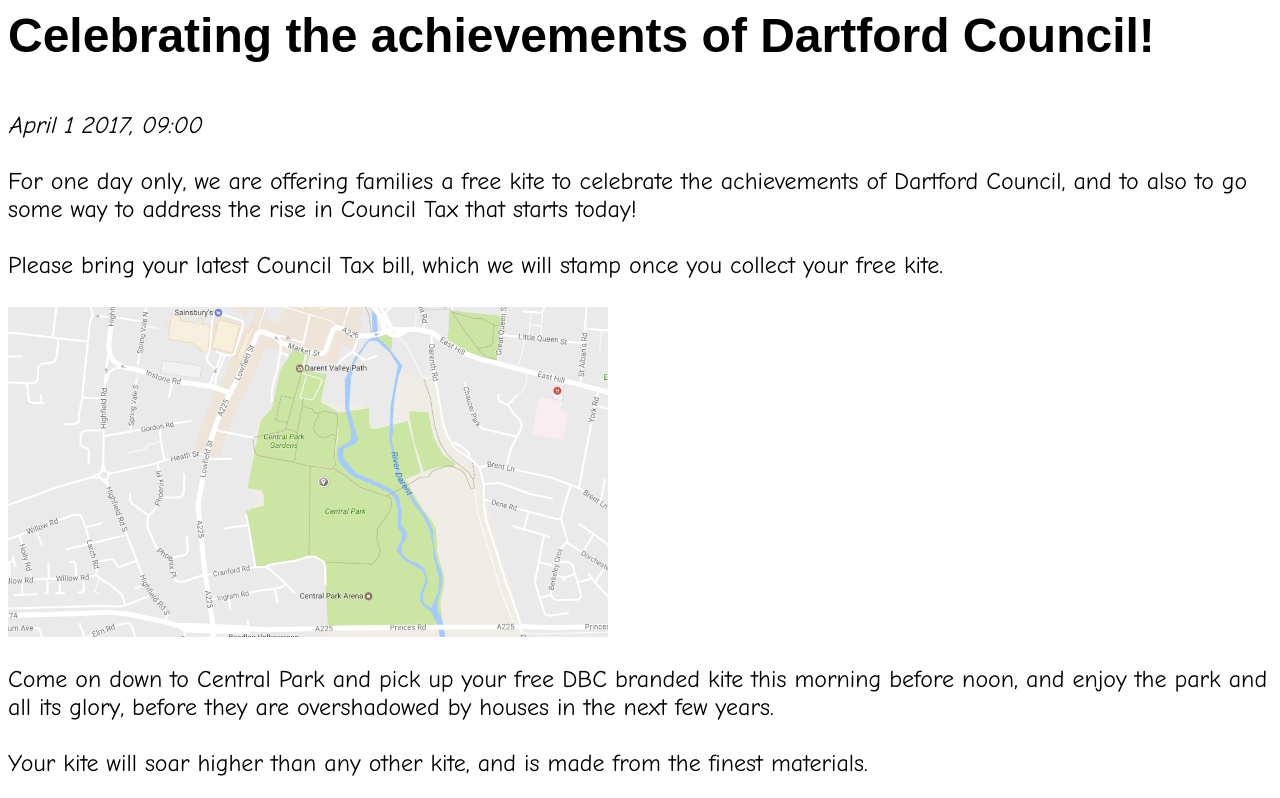
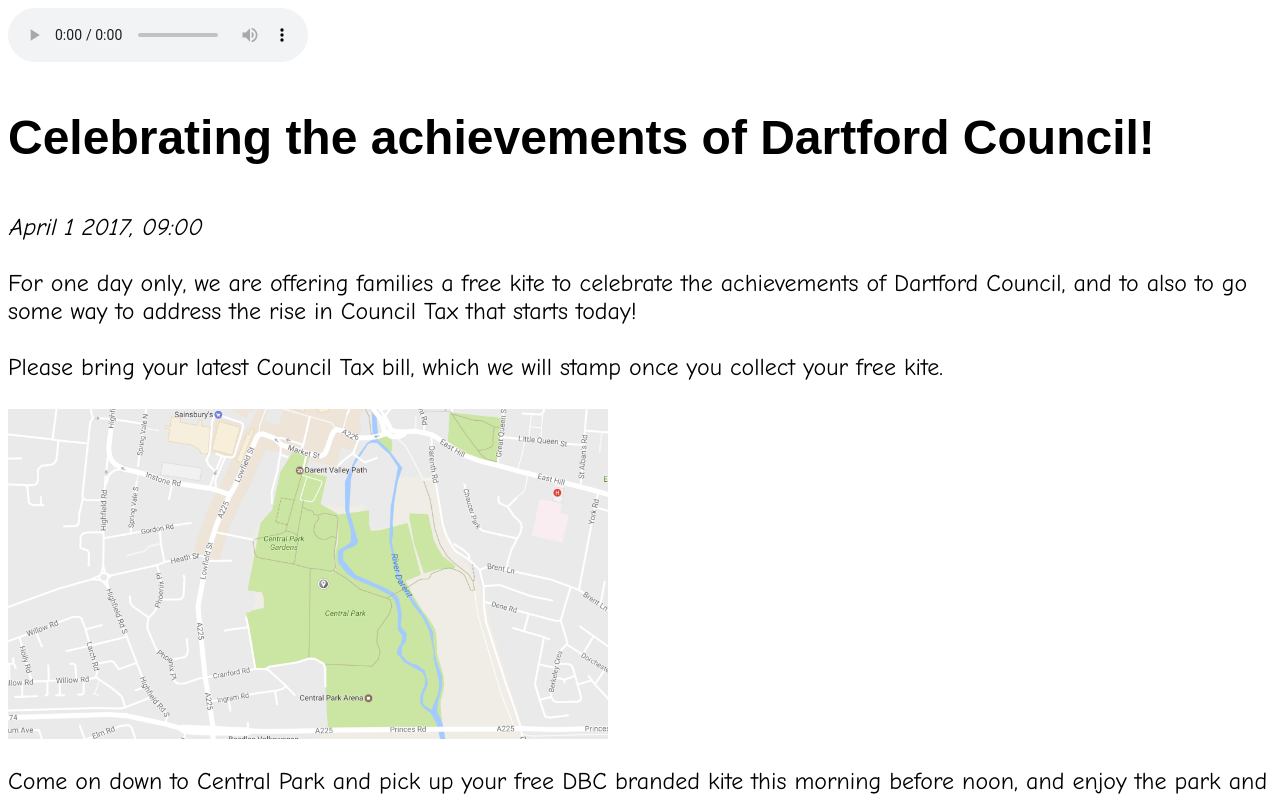
Before and after one commit to dartfordrocks/dartfordrocks.github.io, a plain HTML site: page index.html in a window 1280 px wide. Shown: the top 798 px of the page. Drawn offline with Linux system fonts and the light colour scheme.

Commit message:
added song

```diff
--- a/index.html
+++ b/index.html
@@ -3,6 +3,10 @@
 
 
 </head>
+<audio controls autoplay>
+  <source src="https://ia800409.us.archive.org/10/items/lets_go_fly_a_kite/Lets_Go_Fly_A_Kite.mp3" type="audio/mpeg">
+  Your browser does not support the audio element.
+</audio>
 <body>
 
 <h3 style="font-family:sans-serif;font-size:200%">Celebrating the achievements of Dartford Council!</h3>
```
